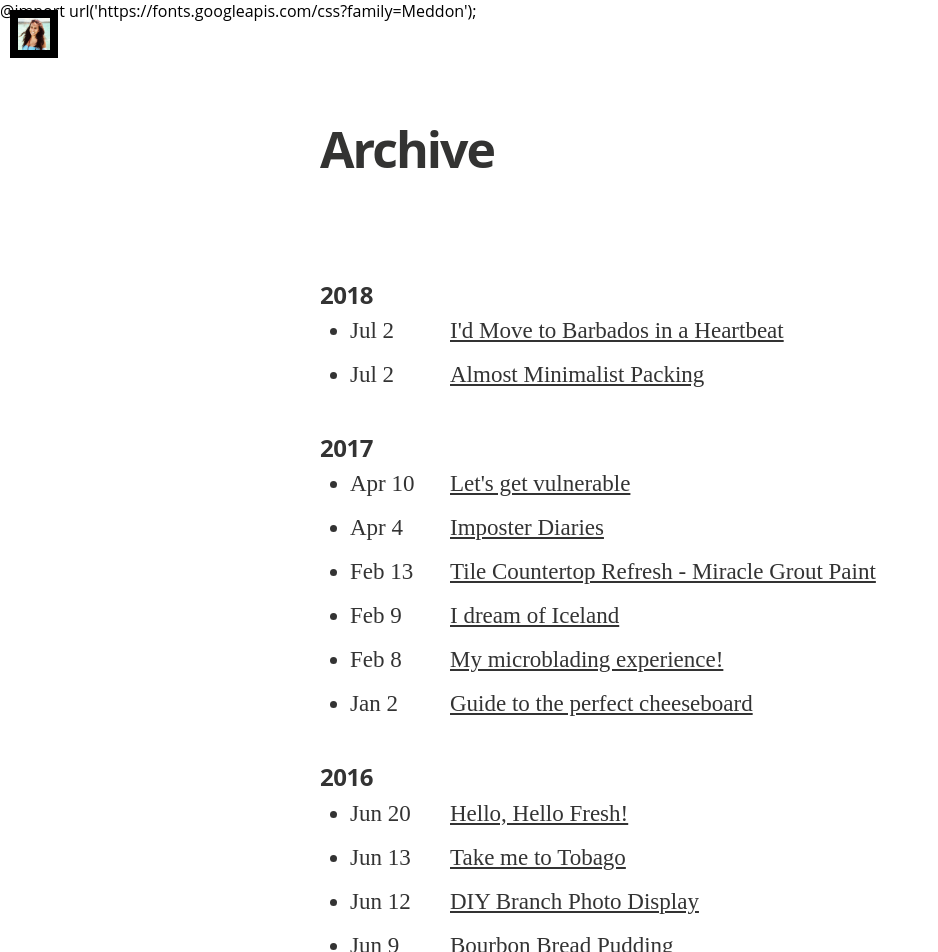
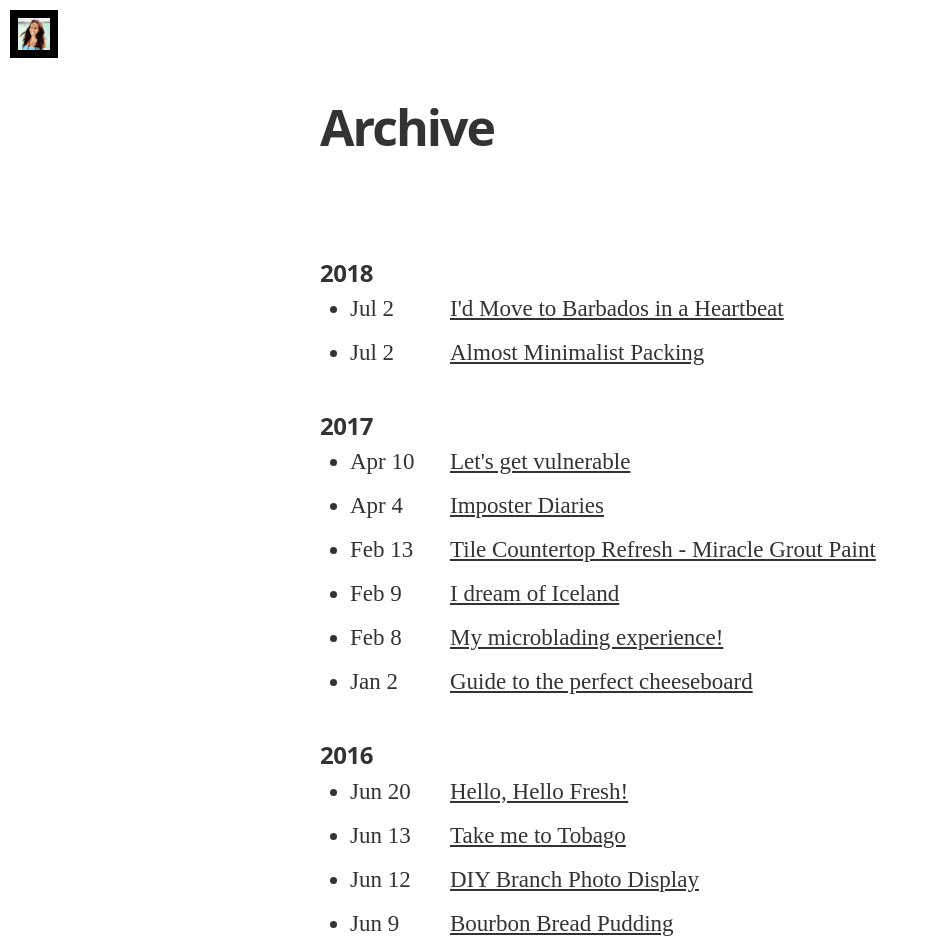
Before and after one commit to lorashley/lorashley.github.io-old, a Jekyll site: the page built from archive.html, in a window 1280 px wide. Shown: the top 952 px of the page, without its empty margins (0-938 px from the left). Built offline with Jekyll 4.4.1, drawn with Linux system fonts in a browser that asks for light colours; nearby versions of some CDN libraries; some web fonts are replaced; comment, search, counter and statistics services are not loaded.

Commit message:
stupid head

```diff
--- a/_includes/head.html
+++ b/_includes/head.html
@@ -44,7 +44,5 @@
   <link rel="stylesheet" type="text/css" media="screen" href="{{ "/css/main.css"  | prepend: site.baseurl  }}" />
   <link rel="stylesheet" type="text/css" media="print" href="{{ "/css/print.css"  | prepend: site.baseurl  }}" />
 
-  @import url('https://fonts.googleapis.com/css?family=Meddon');
-
-
+  <link href="https://fonts.googleapis.com/css?family=Meddon" rel="stylesheet">
 </head>
```
